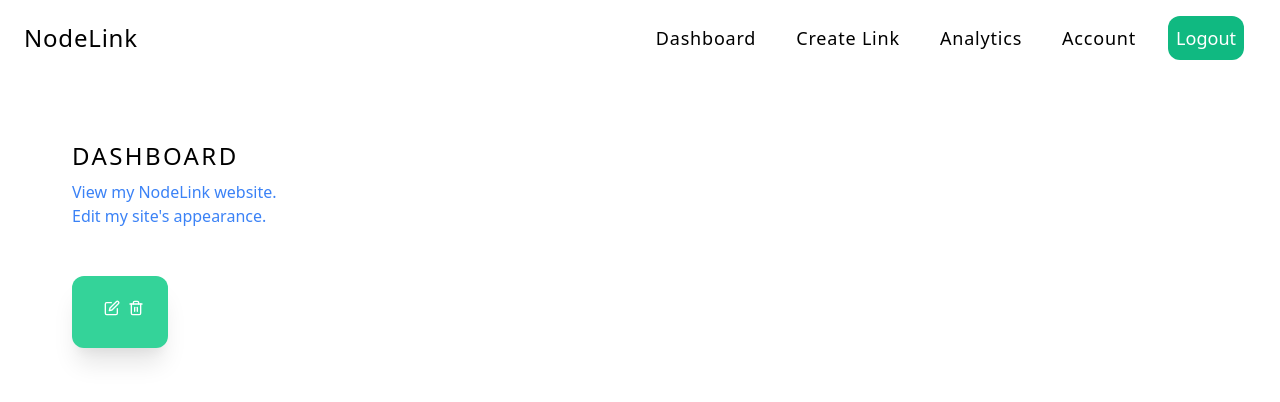
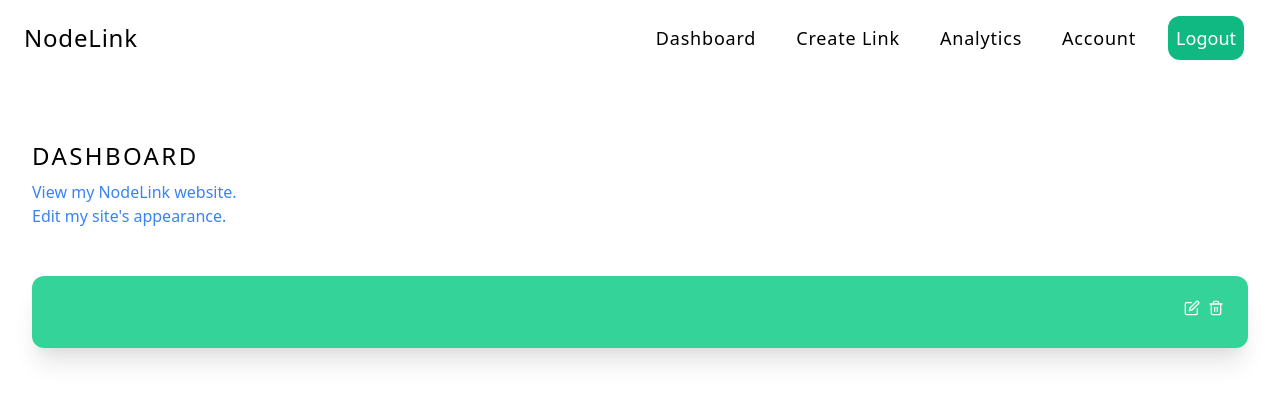
Before and after one commit to arpanneupane19/NodeLink, a React (Create React App) app in the folder client/: page /dashboard in a window 1280 px wide. Shown: the top 402 px of the page. Built offline with nearby package versions, Linux system fonts and the light colour scheme; no server answers.

Commit message:
changed margins in frontend

```diff
--- a/client/src/pages/Analytics.js
+++ b/client/src/pages/Analytics.js
@@ -29,9 +29,9 @@ function Analytics() {
   return (
     <div className="font-sans antialiased bg-white">
       <LoggedInNavbar />
-      <div className="flex flex-col md:mt-16 mt-12 md:mx-6 mx-4">
-        <div className="flex flex-col md:mx-6 mx-4">
-          <div className="mb-8 flex flex-col md:mx-6 mx-4">
+      <div className="flex flex-col md:mt-16 mt-12 mx-8">
+        <div className="flex flex-col">
+          <div className="mb-8 flex flex-col">
             <h1 className="text-2xl mb-6 tracking-widest">My Analytics</h1>
             <div className="p-8 bg-green-400 rounded-xl shadow-xl text-white tracking-wide">
               <div className="flex">
--- a/client/src/pages/Dashboard.js
+++ b/client/src/pages/Dashboard.js
@@ -78,9 +78,9 @@ function Dashboard() {
   return (
     <div className="font-sans antialiased bg-white">
       <LoggedInNavbar />
-      <div className="flex flex-col md:mt-16 mt-12 md:mx-6 mx-4">
-        <div className="flex flex-col md:mx-6 mx-4">
-          <div className="mb-8 flex flex-col md:mx-6 mx-4">
+      <div className="flex flex-col md:mt-16 mt-12 mx-8">
+        <div className="flex flex-col">
+          <div className="mb-8 flex flex-col">
             <h1 className="text-2xl mb-2 tracking-widest">DASHBOARD</h1>
             <div>
               {currentUser !== "undefined" ? (
@@ -100,13 +100,13 @@ function Dashboard() {
               </Link>
             </div>
           </div>
-          <div className="links flex flex-wrap md:mx-4 mx-2">
+          <div className="links flex flex-wrap">
             {typeof links !== "undefined" ? (
               links.length > 0 ? (
                 links.map((link, index) => (
                   <div
                     key={index}
-                    className="link mx-2 md:my-4 my-2 p-6 shadow-xl rounded-xl bg-green-400 text-white"
+                    className="link w-full md:my-4 my-2 p-6 shadow-xl rounded-xl bg-green-400 text-white"
                   >
                     <div className="flex justify-between items-center mb-2">
                       <p>{link.linkName}</p>
```
